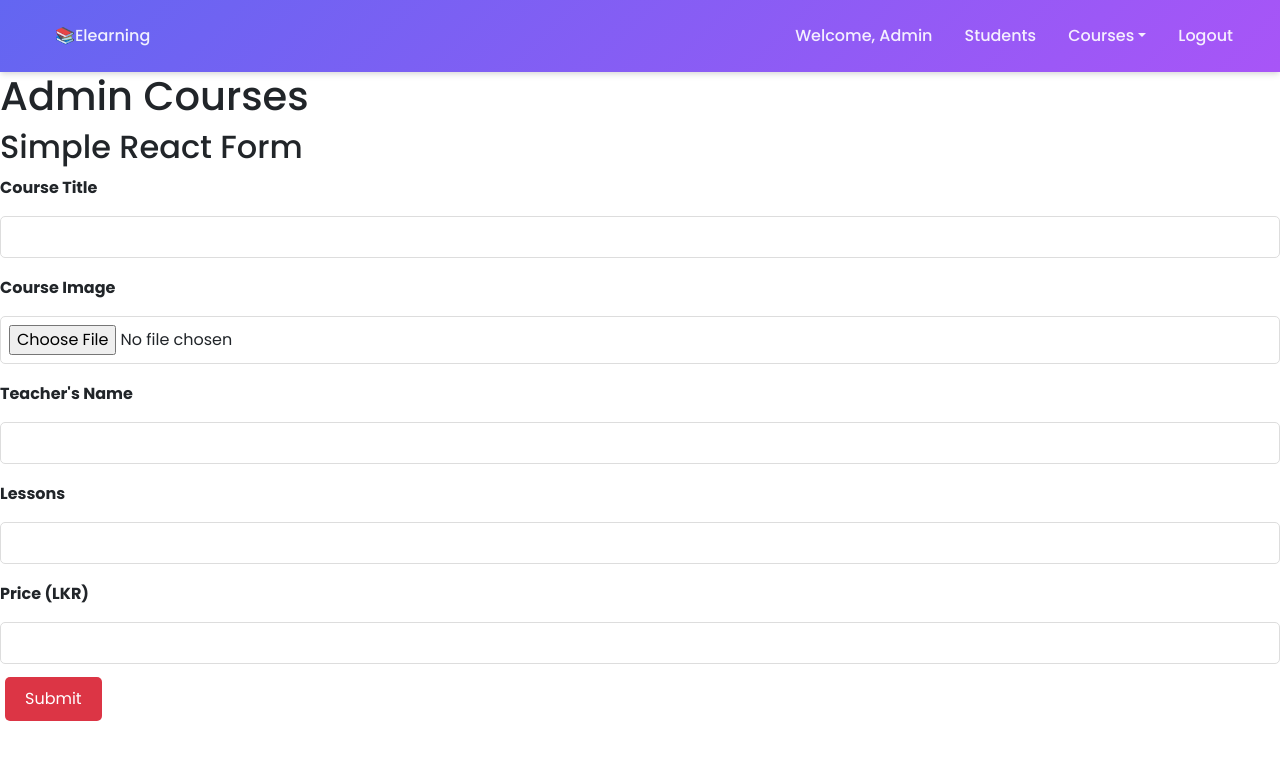
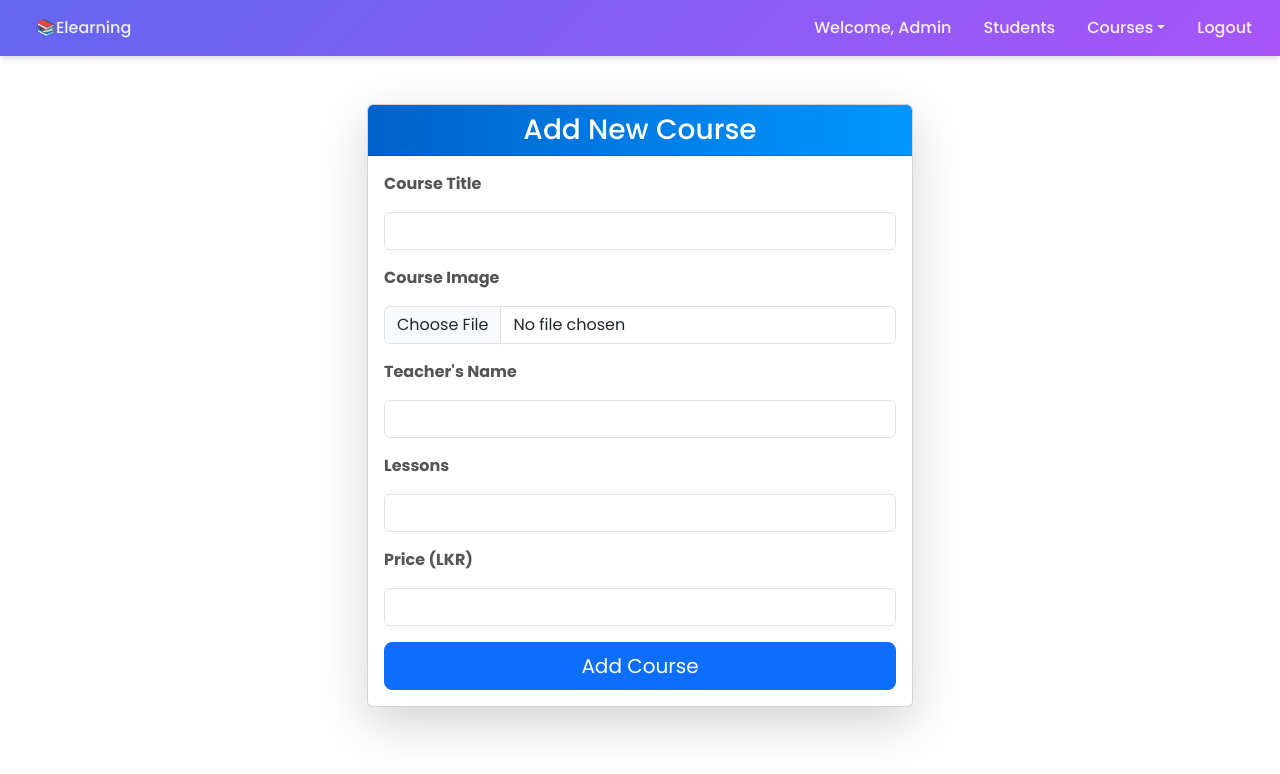
Before and after one commit to ruchiralkm/Online-Learning-System, a React (Vite) app in the folder student-registration-frontend/: page /AddCourses in a window 1280 px wide. Shown: the top 774 px of the page. Built offline with nearby package versions, Linux system fonts and the light colour scheme.

Commit message:
Update the UI

```diff
--- a/student-registration-frontend/src/components/Admin/AddCourses.jsx
+++ b/student-registration-frontend/src/components/Admin/AddCourses.jsx
@@ -1,6 +1,7 @@
 import React, { useState } from "react";
 import AdminHeader from "./AdminHeader/AdminHeader";
 import axios from "axios";
+import "bootstrap/dist/css/bootstrap.min.css";
 
 const AddCourses = () => {
   const [courseData, setCourseData] = useState({
@@ -9,28 +10,25 @@ const AddCourses = () => {
     lessons: "",
     price: "",
   });
-  const [image, setImage] = useState(null); // Separate state for the image file
+  const [image, setImage] = useState(null);
 
-  // Handle input change
   const handleChange = (e) => {
     const { name, value } = e.target;
     setCourseData({ ...courseData, [name]: value });
   };
 
-  // Handle file change
   const handleFileChange = (e) => {
-    setImage(e.target.files[0]); // Store the selected file
+    setImage(e.target.files[0]);
   };
 
-  // Handle form submission
   const handleSubmit = async (e) => {
-    e.preventDefault(); // Prevent form refresh
+    e.preventDefault();
     const formData = new FormData();
     formData.append("title", courseData.title);
     formData.append("teacher_name", courseData.teacher_name);
     formData.append("lessons", courseData.lessons);
     formData.append("price", courseData.price);
-    if (image) formData.append("image", image); // Attach the image file
+    if (image) formData.append("image", image);
 
     try {
       const response = await axios.post(
@@ -40,7 +38,7 @@ const AddCourses = () => {
           headers: { "Content-Type": "multipart/form-data" },
         }
       );
-      alert(response.data); // Success message
+      alert(response.data);
     } catch (error) {
       console.error(error);
       alert("Error adding course. Please try again.");
@@ -50,63 +48,100 @@ const AddCourses = () => {
   return (
     <div>
       <AdminHeader />
-      <h1>Admin Courses</h1>
-
-      <div>
-        <h2>Simple React Form</h2>
+      <div className="container my-5">
+        <div className="row justify-content-center">
+          <div className="col-lg-6">
+            <div className="card shadow-lg">
+              <div className="card-header bg-primary text-white text-center">
+                <h3 className="mb-0">Add New Course</h3>
+              </div>
+              <div className="card-body">
                 <form onSubmit={handleSubmit}>
-          <label htmlFor="title">Course Title</label>
+                  <div className="mb-3">
+                    <label htmlFor="title" className="form-label">
+                      Course Title
+                    </label>
                     <input
                       type="text"
+                      className="form-control"
+                      id="title"
                       name="title"
                       value={courseData.title}
                       onChange={handleChange}
                       required
                     />
-          <br />
+                  </div>
 
-          <label htmlFor="image">Course Image</label>
+                  <div className="mb-3">
+                    <label htmlFor="image" className="form-label">
+                      Course Image
+                    </label>
                     <input
                       type="file"
+                      className="form-control"
+                      id="image"
                       name="image"
                       onChange={handleFileChange}
                       accept=".jpg,.jpeg,.png"
                       required
                     />
-          <br />
+                  </div>
 
-          <label htmlFor="teacher_name">Teacher's Name</label>
+                  <div className="mb-3">
+                    <label htmlFor="teacher_name" className="form-label">
+                      Teacher's Name
+                    </label>
                     <input
                       type="text"
+                      className="form-control"
+                      id="teacher_name"
                       name="teacher_name"
                       value={courseData.teacher_name}
                       onChange={handleChange}
                       required
                     />
-          <br />
+                  </div>
 
-          <label htmlFor="lessons">Lessons</label>
+                  <div className="mb-3">
+                    <label htmlFor="lessons" className="form-label">
+                      Lessons
+                    </label>
                     <input
                       type="number"
+                      className="form-control"
+                      id="lessons"
                       name="lessons"
                       value={courseData.lessons}
                       onChange={handleChange}
                       required
                     />
-          <br />
+                  </div>
 
-          <label htmlFor="price">Price (LKR)</label>
+                  <div className="mb-3">
+                    <label htmlFor="price" className="form-label">
+                      Price (LKR)
+                    </label>
                     <input
                       type="number"
+                      className="form-control"
+                      id="price"
                       name="price"
                       value={courseData.price}
                       onChange={handleChange}
                       required
                     />
-          <br />
+                  </div>
 
-          <button type="submit">Submit</button>
+                  <div className="d-grid">
+                    <button type="submit" className="btn btn-primary btn-lg">
+                      Add Course
+                    </button>
+                  </div>
                 </form>
+              </div>
+            </div>
+          </div>
+        </div>
       </div>
     </div>
   );
--- a/student-registration-frontend/src/components/Admin/ViewCourses.jsx
+++ b/student-registration-frontend/src/components/Admin/ViewCourses.jsx
@@ -142,9 +142,14 @@ const ViewCourses = () => {
                   />
                 )}
               </td>
-              <td>
-                <button onClick={() => startEditingCourse(course)}>Edit</button>
-                <button onClick={() => handleDeleteCourse(course.id)}>
+              <td style={{ display: "flex", gap: "10px" }}>
+                <button class="GG" onClick={() => startEditingCourse(course)}>
+                  Edit
+                </button>
+                <button
+                  class="GG"
+                  onClick={() => handleDeleteCourse(course.id)}
+                >
                   Delete
                 </button>
               </td>
@@ -162,7 +167,9 @@ const ViewCourses = () => {
             </span>
             <h2>Edit Course</h2>
             <form onSubmit={handleUpdateCourse}>
-              <label htmlFor="title">Course Title</label>
+              <label className="upLb" htmlFor="title">
+                Course Title
+              </label>
               <input
                 type="text"
                 name="title"
@@ -172,7 +179,9 @@ const ViewCourses = () => {
               />
               <br />
 
-              <label htmlFor="teacher_name">Teacher's Name</label>
+              <label className="upLb" htmlFor="teacher_name">
+                Teacher's Name
+              </label>
               <input
                 type="text"
                 name="teacher_name"
@@ -182,7 +191,9 @@ const ViewCourses = () => {
               />
               <br />
 
-              <label htmlFor="lessons">Lessons</label>
+              <label className="upLb" htmlFor="lessons">
+                Lessons
+              </label>
               <input
                 type="number"
                 name="lessons"
@@ -192,7 +203,9 @@ const ViewCourses = () => {
               />
               <br />
 
-              <label htmlFor="price">Price (LKR)</label>
+              <label className="upLb" htmlFor="price">
+                Price (LKR)
+              </label>
               <input
                 type="number"
                 name="price"
@@ -202,7 +215,9 @@ const ViewCourses = () => {
               />
               <br />
 
-              <label htmlFor="image">Course Image</label>
+              <label className="upLb" htmlFor="image">
+                Course Image
+              </label>
               <input
                 type="file"
                 name="image"
@@ -211,7 +226,11 @@ const ViewCourses = () => {
               />
               <br />
 
-              <button type="submit">Update Course</button>
+              <div style={{ display: "flex", justifyContent: "center" }}>
+                <button class="btn btn-success" type="submit">
+                  Update Course
+                </button>
+              </div>
             </form>
           </div>
         </div>
--- a/student-registration-frontend/src/components/Admin/ww.css
+++ b/student-registration-frontend/src/components/Admin/ww.css
@@ -33,7 +33,7 @@ td {
   border: 1px solid #ddd;
 }
 
-button {
+.GG {
   margin: 5px;
   padding: 8px 12px;
   border: none;
@@ -42,16 +42,16 @@ button {
   cursor: pointer;
 }
 
-button:hover {
+.GG:hover {
   opacity: 0.9;
 }
 
-button:first-child {
-  background-color: #17a2b8; /* Bootstrap Info Color */
+.GG:first-child {
+  background-color: #039233;
 }
 
-button:last-child {
-  background-color: #dc3545; /* Bootstrap Danger Color */
+.GG:last-child {
+  background-color: #dc3545;
 }
 
 /* Modal styling */
@@ -92,7 +92,7 @@ button:last-child {
   color: #dc3545;
 }
 
-form label {
+form .upLb {
   font-weight: bold;
   margin-top: 10px;
   display: block;
@@ -106,8 +106,8 @@ form input {
   border-radius: 5px;
 }
 
-form button {
-  background-color: #28a745; /* Bootstrap Success Color */
+/* form button {
+  background-color: #28a745;
   color: white;
   border: none;
   padding: 10px 20px;
@@ -118,7 +118,7 @@ form button {
 
 form button:hover {
   background-color: #218838;
-}
+} */
 
 @keyframes fadeIn {
   from {
```
Lines whose indentation alone changed are shown as unchanged.
